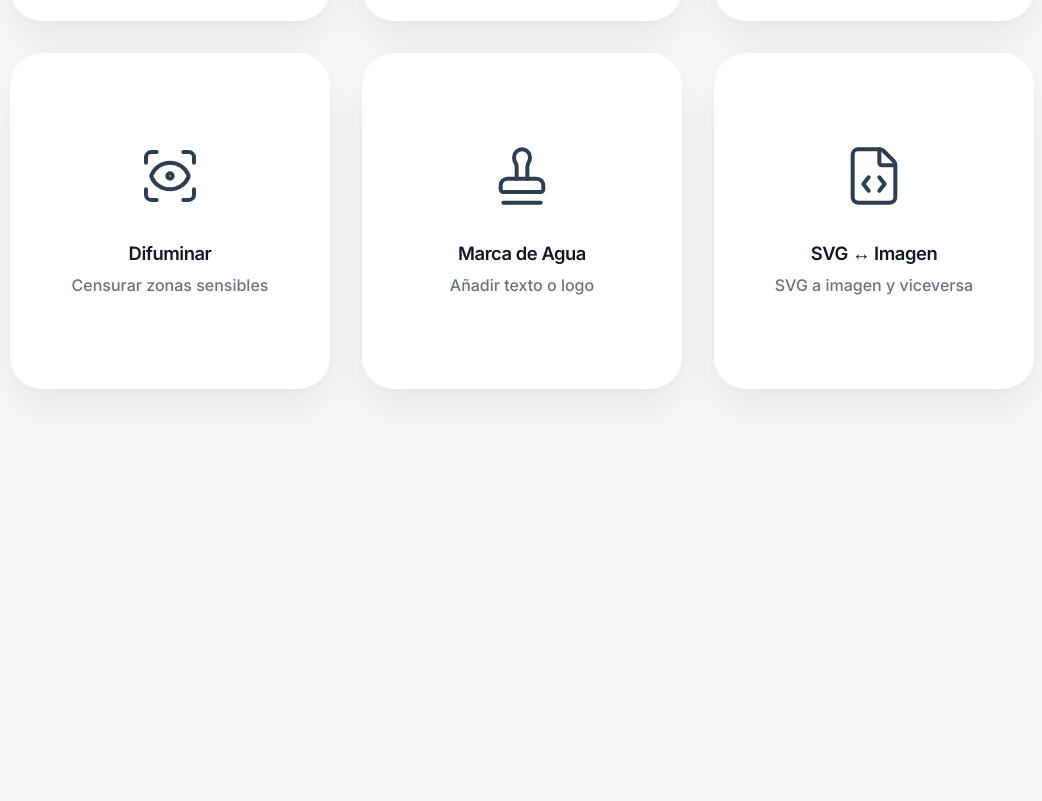
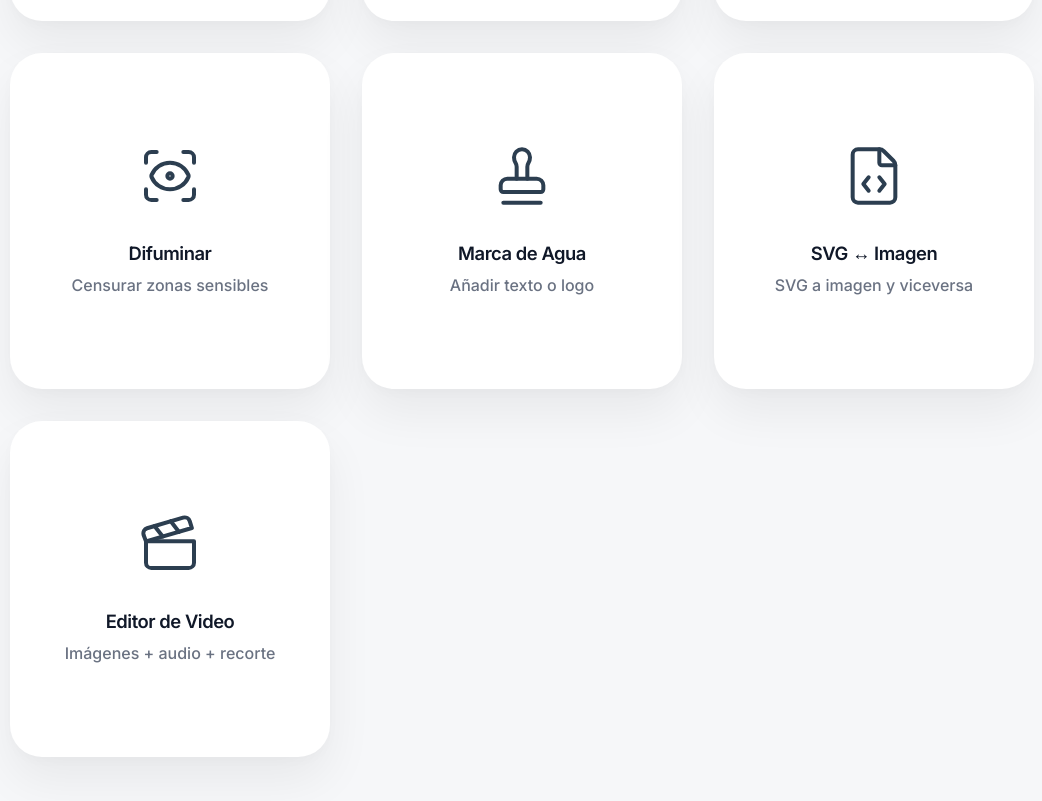
Before and after one commit to fellisdead/SuperWebTility, a Next.js app: page / in a window 1280 px wide. Shown: the part 1249-2050 px from the top of the page, without its empty margins (118-1160 px from the left). Before the commit the page ends 1734 px from the top, so only its background shows below. Built offline with nearby package versions, Linux system fonts and the light colour scheme.

Commit message:
feat: add video editor card to homepage with translations

```diff
--- a/src/app/page.js
+++ b/src/app/page.js
@@ -1,7 +1,7 @@
 'use client';
 
 import Link from 'next/link';
-import { RefreshCcw, UserMinus, Minimize2, Crop, Maximize2, TrendingUp, ScanEye, Stamp, FileCode } from 'lucide-react';
+import { RefreshCcw, UserMinus, Minimize2, Crop, Maximize2, TrendingUp, ScanEye, Stamp, FileCode, Clapperboard } from 'lucide-react';
 import { useLanguage } from '@/context/LanguageContext';
 
 export default function Home() {
@@ -71,6 +71,13 @@ export default function Home() {
       icon: <FileCode className="w-12 h-12 sm:w-16 sm:h-16" strokeWidth={1.5} />,
       href: '/svg2img'
     },
+    {
+      id: 14,
+      title: t.cardTitle14 || 'Video Editor',
+      desc: t.cardDesc14 || 'Images + audio + trim',
+      icon: <Clapperboard className="w-12 h-12 sm:w-16 sm:h-16" strokeWidth={1.5} />,
+      href: '/videoeditor'
+    },
   ];
 
   return (
--- a/src/context/LanguageContext.jsx
+++ b/src/context/LanguageContext.jsx
@@ -80,6 +80,7 @@ const translations = {
     s2iImgSvgEmpty: "Upload an image to see the SVG code",
     s2iInvalidImg: "Failed to load image. Please try a different file.",
     cardTitle13: "SVG ↔ Image", cardDesc13: "SVG to image & vice versa",
+    cardTitle14: "Video Editor", cardDesc14: "Images + audio + trim",
     // Premium
     premiumTitle: "Supercharged Tools",
     premiumFree: "Free Plan",
@@ -170,6 +171,7 @@ const translations = {
     s2iImgSvgEmpty: "Sube una imagen para ver el código SVG",
     s2iInvalidImg: "Error al cargar la imagen. Prueba con otro archivo.",
     cardTitle13: "SVG ↔ Imagen", cardDesc13: "SVG a imagen y viceversa",
+    cardTitle14: "Editor de Video", cardDesc14: "Imágenes + audio + recorte",
     // Premium
     premiumTitle: "Herramientas Supercargadas",
     premiumFree: "Plan Gratuito",
@@ -260,6 +262,7 @@ const translations = {
     s2iImgSvgEmpty: "画像をアップロードしてSVGコードを表示",
     s2iInvalidImg: "画像の読み込みに失敗しました。別のファイルをお試しください。",
     cardTitle13: "SVG ↔ 画像", cardDesc13: "SVGから画像、その逆も",
+    cardTitle14: "動画編集", cardDesc14: "画像 + 音声 + トリム",
     // Premium
     premiumTitle: "強化ツール",
     premiumFree: "無料プラン",
```
